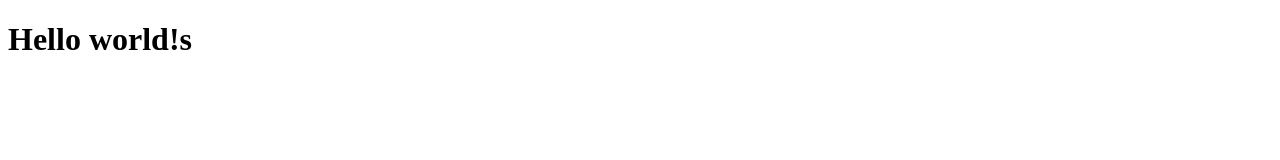
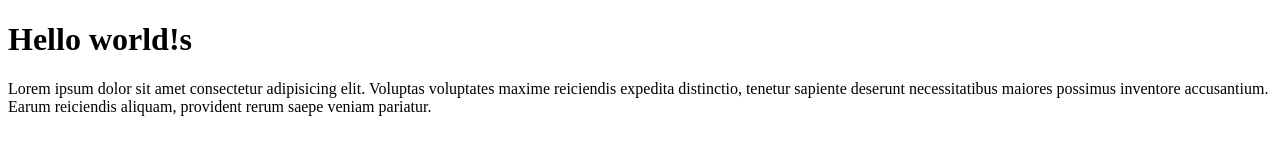
Before and after one commit to HKY45/wpu-git-test, a plain HTML site: page index.html in a window 1280 px wide. Drawn offline with Linux system fonts and the light colour scheme.

Commit message:
menambahkan paragraf

```diff
--- a/index.html
+++ b/index.html
@@ -7,5 +7,9 @@
   </head>
   <body>
     <h1>Hello world!s</h1>
+    <p>
+      Lorem ipsum dolor sit amet consectetur adipisicing elit. Voluptas voluptates maxime reiciendis expedita distinctio, tenetur sapiente deserunt necessitatibus maiores possimus inventore accusantium. Earum reiciendis aliquam, provident
+      rerum saepe veniam pariatur.
+    </p>
   </body>
 </html>
```
